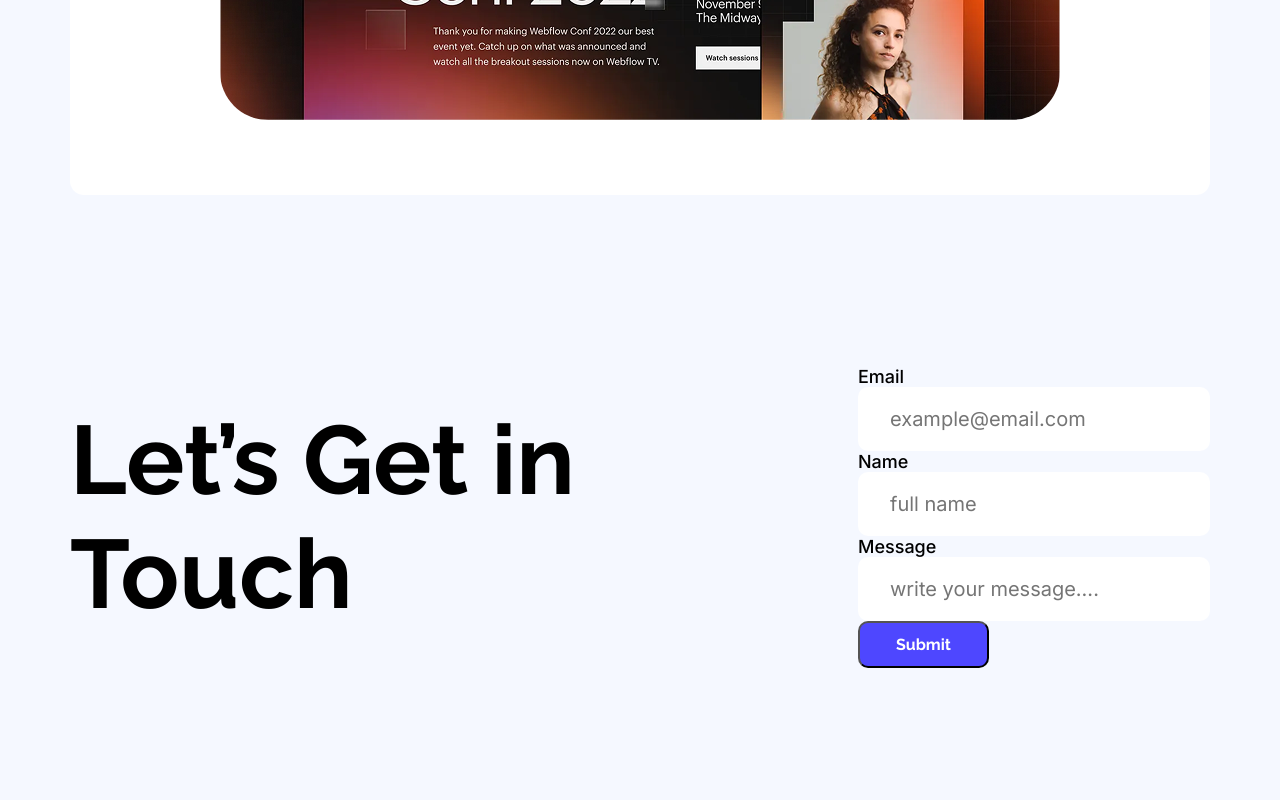
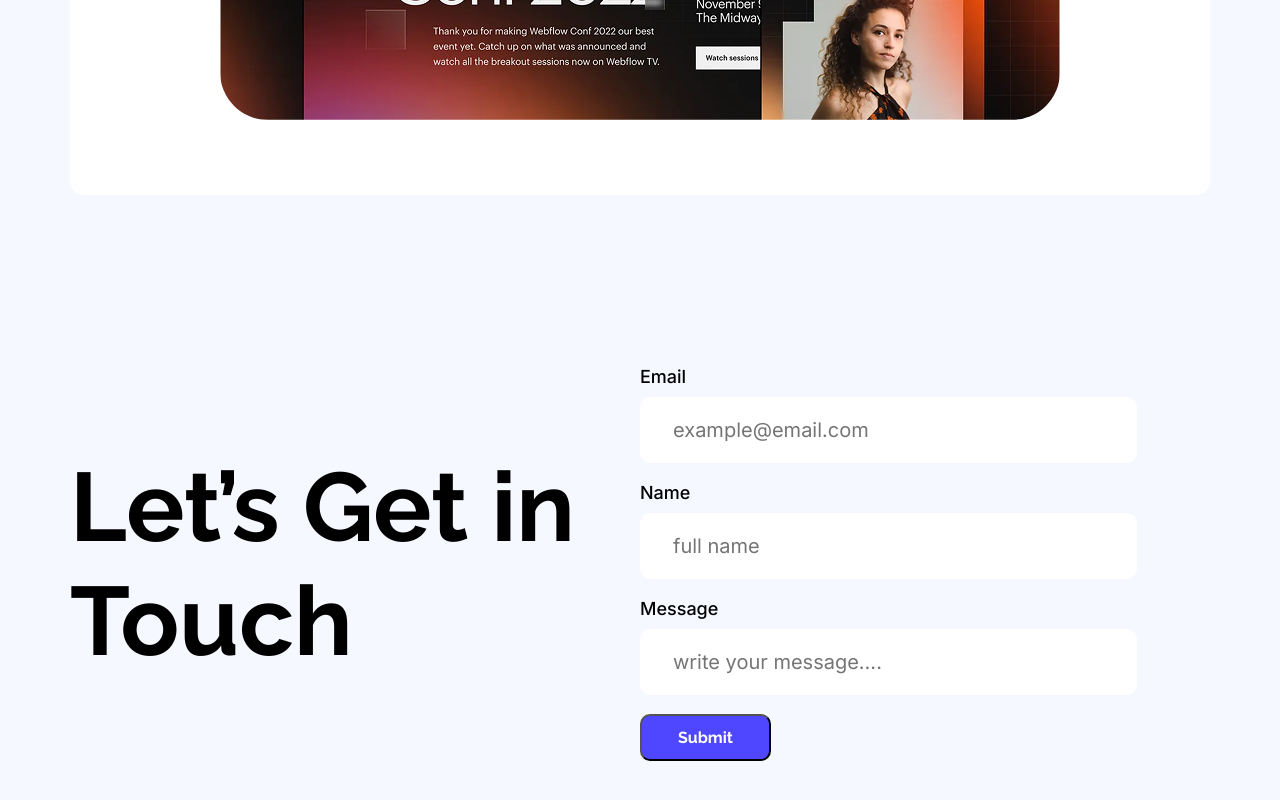
Before and after one commit to AyanSujon/assignment-B12A01, a plain HTML site: page index.html in a window 1280 px wide. Shown: the part 2663-3463 px from the top of the page. Drawn offline with Linux system fonts and the light colour scheme.

Commit message:
added some code in 'style.css' file

```diff
--- a/index.html
+++ b/index.html
@@ -137,15 +137,21 @@
                 <h2>Let’s Get in Touch</h2>
             </div>
             <div class="contact-form">
-                <form action="">
+                <form action="#">
+                    <div class="form-input-box">
                     <label for="email">Email</label>
-                    <input class="form-data" type="email" placeholder="example@email.com" name="Email" id="email">
+                    <input class="form-data" type="email" placeholder="example@email.com" name="Email" id="email" required>
+                    </div>
 
+                    <div class="form-input-box">
                     <label for="Name">Name</label>
-                    <input class="form-data" type="text" placeholder="full name" name="Name" id="name">
+                    <input class="form-data" type="text" placeholder="full name" name="Name" id="name" required>
 
+                    </div>
+                    <div class="form-input-box">
                     <label for="Message">Message</label>
-                    <input class="form-data" type="textarea" placeholder="write your message...." name="Email" id="email">
+                    <input class="form-data" type="textarea" placeholder="write your message...." name="Email" id="email" required>
+                    </div>
 
                     <input class="comon-btn form-btn" type="submit" value="Submit">
 
--- a/styles/style.css
+++ b/styles/style.css
@@ -223,11 +223,11 @@ main{
 /* contact-section Start here */
 .contact-headline, .contact-form{
     max-width: 50%;
+    position: relative;
 }
 .contact-section{
     padding: 71px 0;
     display: flex;
-    justify-content: space-between;
     align-items: center;
 }
 .contact-headline h2{
@@ -235,6 +235,11 @@ main{
     font-size: 97px;
     font-weight: 700;
     font-family: "Raleway", sans-serif;
+}
+.form-input-box{
+    width: 497px;
+    margin-bottom: 19px;
+
 }
 .contact-form label{
     color: #000000;
@@ -246,10 +251,20 @@ main{
     display: block;
     border: none;
     padding: 20px 32px;
-    max-width: 497px !important;
+    margin-top: 10px;
+    width: 100%;
+    outline: none;
     border-radius: 10px;
     color: rgba(0, 0, 0, .5);
     font-size: 20px;
     font-weight: 400;
     font-family: "Inter", sans-serif;
+    border: 1px solid #ffffff;
+    transition: all linear .3s;
 }
+.contact-form .form-data:focus{
+    border: 1px solid #4E47FF;
+}
+.contact-form .form-data:hover{
+    box-shadow: 1px 1px 7px rgba(0, 0, 0, .3);
+}
```
